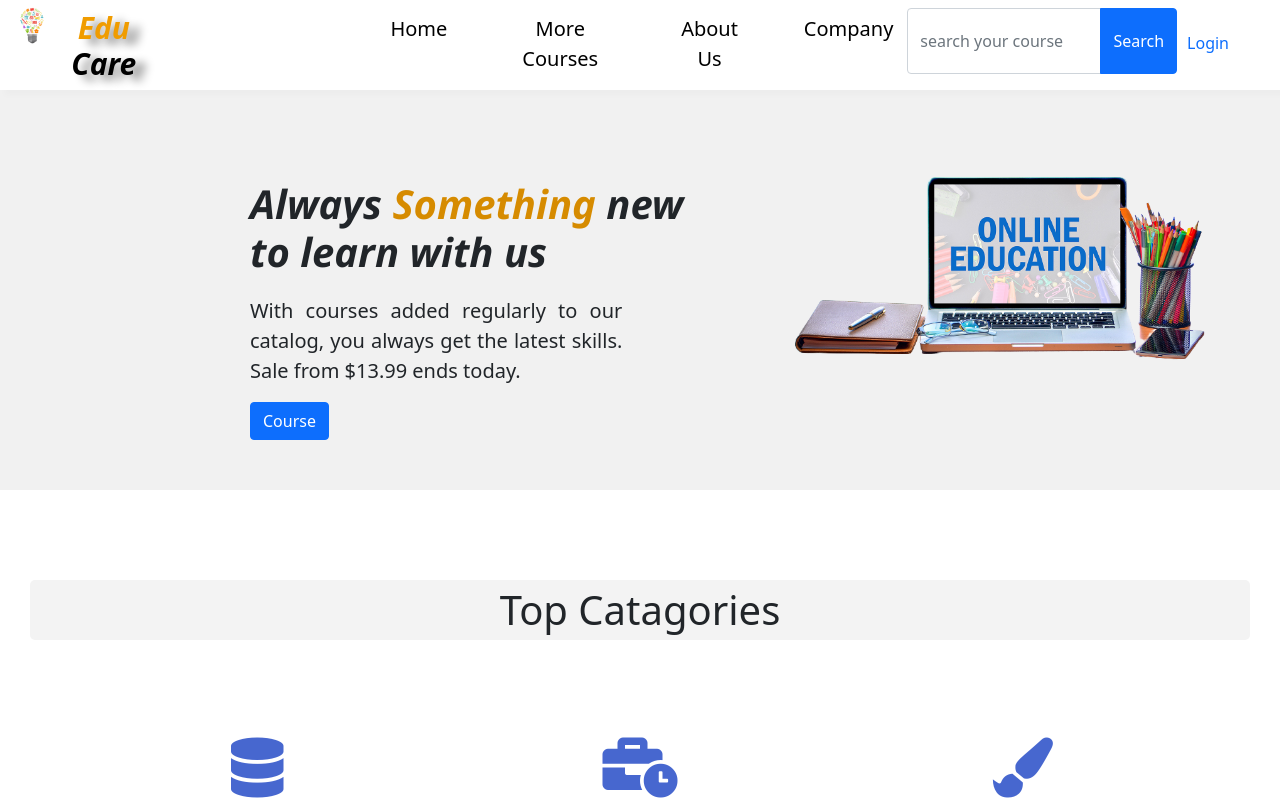
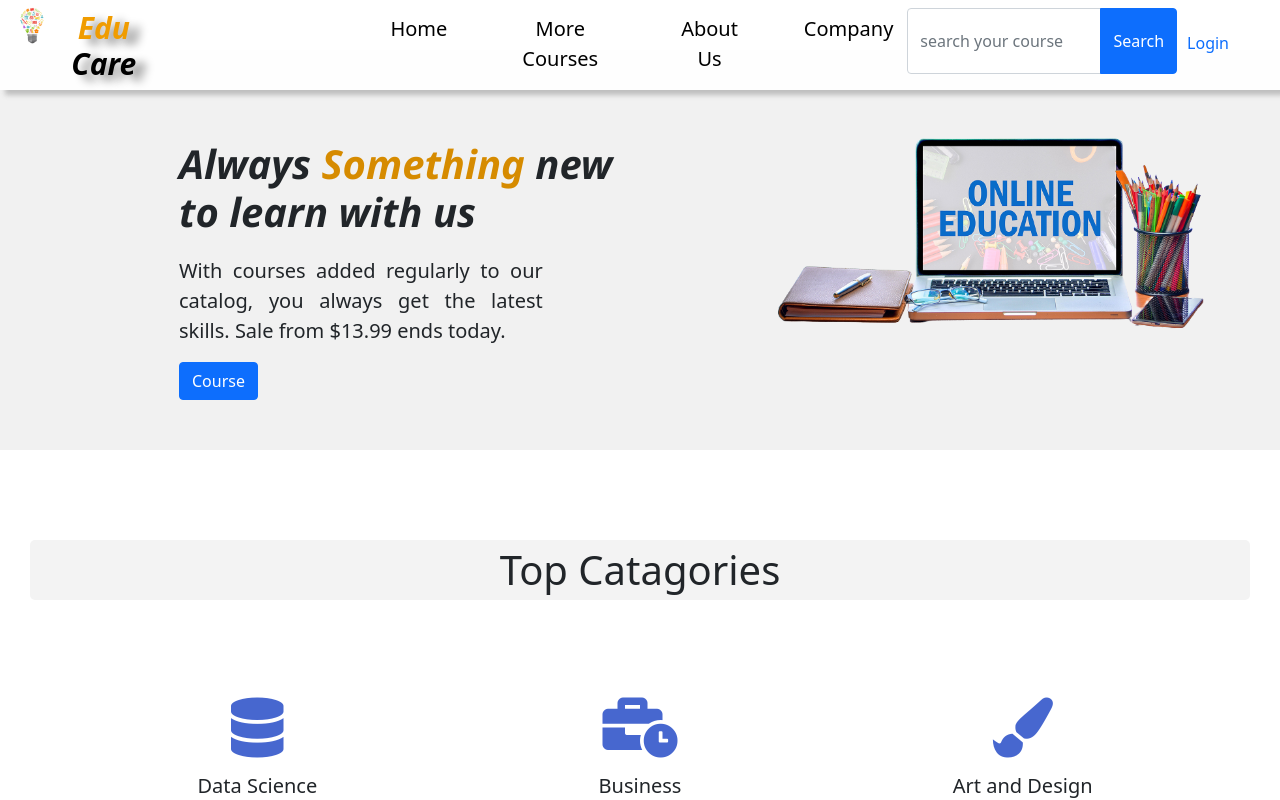
Before and after one commit to showkhin1997/edu-care, a React (Create React App) app: page / in a window 1280 px wide. Shown: the top 800 px of the page. Built offline with nearby package versions, Linux system fonts and the light colour scheme.

Commit message:
site update

```diff
--- a/src/components/About/About.css
+++ b/src/components/About/About.css
@@ -4,6 +4,7 @@
     margin: 20px;
 }
 .about-text{
+    margin-top: 50px;
     text-align: center;
     background-color: rgb(243, 243, 243);
     line-height: 60px;
@@ -27,10 +28,11 @@
     margin-left: 50px;
 }
 .more-details{
-    margin-top: 50px;
+    margin-top: 100px;
     text-align: center;
 }
 .sponser-image{
+    margin-top: 80px;
     padding: 30px;
     margin-left: 100px;
     width: 80%;
--- a/src/components/Banner/Banner.css
+++ b/src/components/Banner/Banner.css
@@ -2,12 +2,13 @@
     display: flex;
     background-color: rgba(241, 241, 241, 0.932);
     padding: 50px;
+    margin-top: 50px;
 }
 .banner-title{
     font-size: 40px;
     font-weight: 600;
     font-family:'Segoe UI', Tahoma, Geneva, Verdana, sans-serif;
-    margin-left: 200px;
+    margin-left: 129px;
     margin-top: 40px;
     font-style: italic;
 }
@@ -15,7 +16,7 @@
     color: rgb(214, 139, 0);
 }
 .banner-text{
-    margin-left: 200px;
+    margin-left: 129px;
     text-align: justify;
     margin-top: 20px;
     font-size: 20px;
@@ -23,7 +24,7 @@
     width: 50%;
 }
 .course-btn{
-    margin-left: 200px;
+    margin-left: 129px;
 }
 .banner-image{
     width: 100%;
--- a/src/components/Company/Company.css
+++ b/src/components/Company/Company.css
@@ -1,10 +1,10 @@
 .company-banner{
     display: flex;
-    margin-top: 30px;
+    margin-top: 70px;
     background-color: rgba(241, 241, 241, 0.932);
 }
 .company-banner-title{
-    margin-left: 200px;
+    margin-left: 297px;
     text-align: justify;
     font-weight: 700;
     margin-top: 200px;
--- a/src/components/Course/Course.js
+++ b/src/components/Course/Course.js
@@ -6,7 +6,7 @@ const Course = (props) => {
     const { title, instructor, img, price, description } = props.course;
     return (
         <Col>
-            <Card className=" mx-auto">
+            <Card className="mx-auto">
                 <Card.Img variant="top" src={img} className="card-image" />
                 <Card.Body>
                     <Card.Title>{title}</Card.Title>
--- a/src/components/Header/Header.js
+++ b/src/components/Header/Header.js
@@ -10,7 +10,7 @@ const Header = () => {
 
     return (
         <div>
-            <nav>
+            <nav className="fixed-top">
                 <img className="header-logo" src={logo} alt="" />
                 <h1 className="site-title">Edu <span>Care</span></h1>
                 <Link className="nav-link" to="/home">Home</Link>
```
Also changed, not shown: 1 other file (tests, documents, lock files or other folders).
